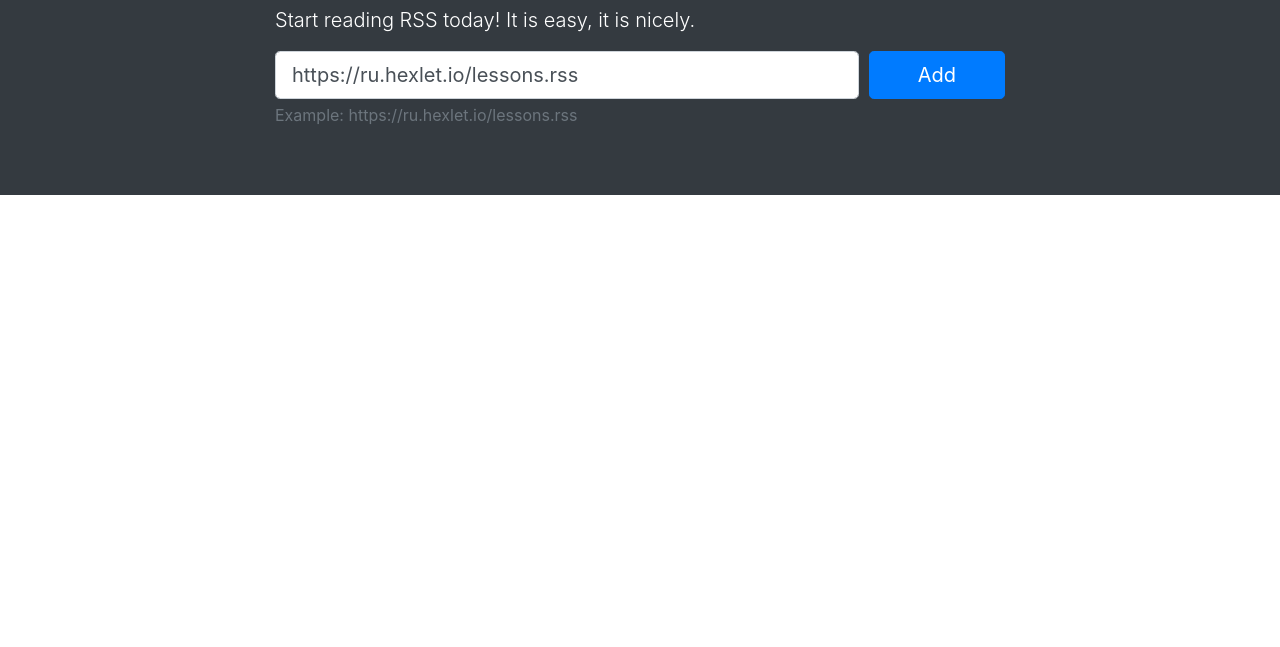
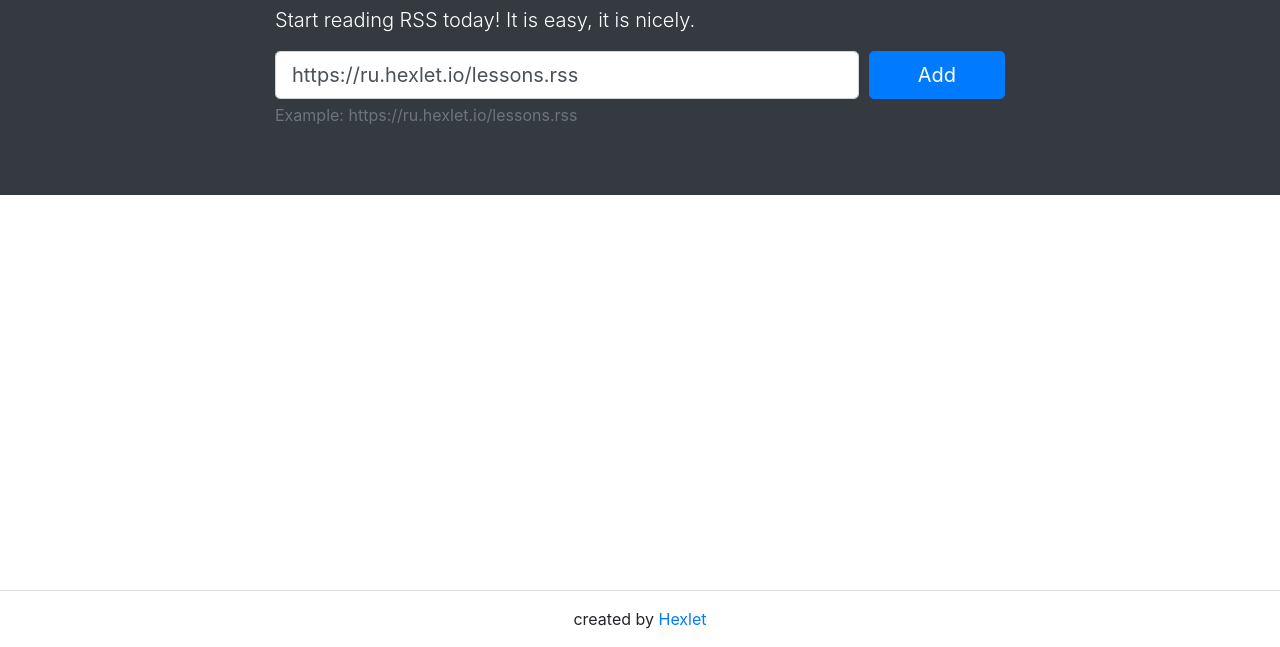
Before and after one commit to Web-proger/frontend-project-lvl3, a website built with webpack: page src/index.html in a window 1280 px wide. Shown: the part 153-800 px from the top of the page. Built offline with nearby package versions, Linux system fonts and the light colour scheme.

Commit message:
refactor(index.html) скореектировал шаблон на соответствие эталонной вёрстке

```diff
--- a/src/index.html
+++ b/src/index.html
@@ -39,5 +39,13 @@
       </div>
     </div>
   </main>
+  <footer class="footer border-top py-3 mt-5">
+    <div class="container-xl">
+      <div class="text-center">
+        created by
+        <a href="https://ru.hexlet.io/professions/frontend/projects/11" target="_blank">Hexlet</a>
+      </div>
+    </div>
+  </footer>
 </body>
 </html>
```
